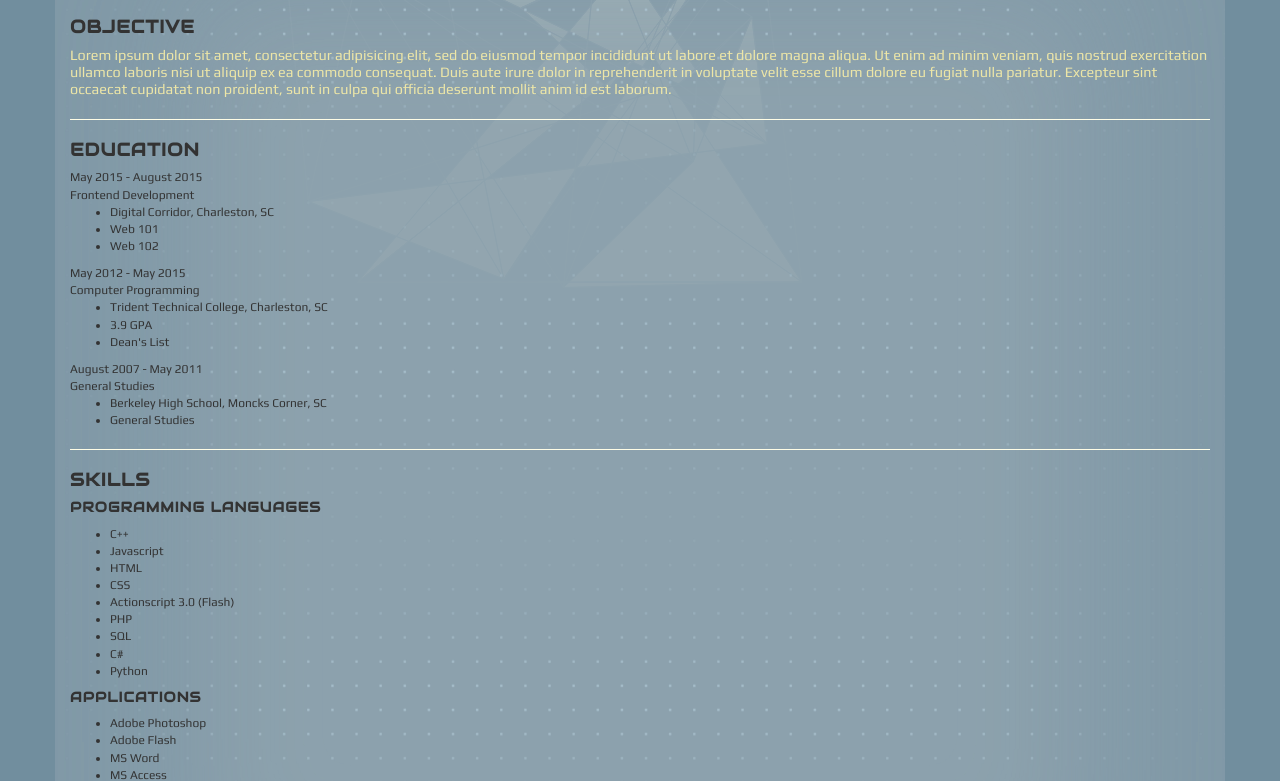
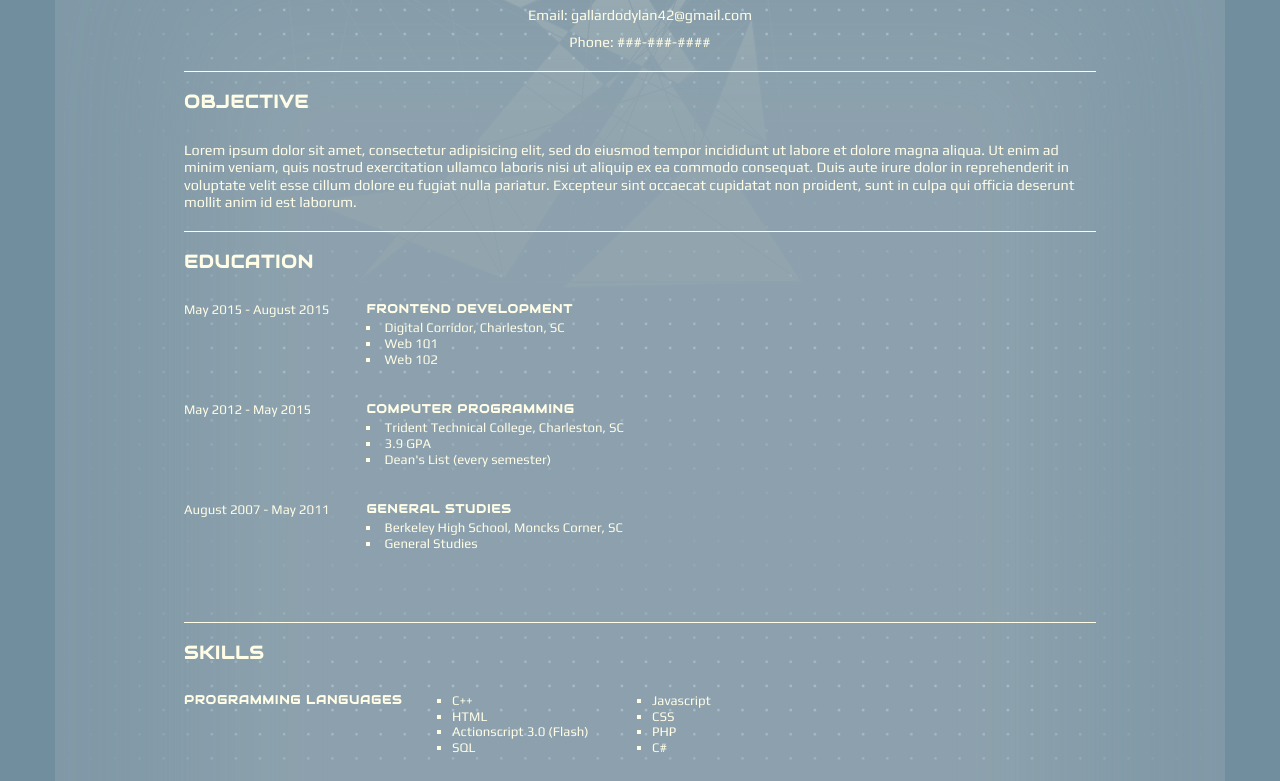
Before and after one commit to CriticalMammal/personal_website, a website: page dylangallardo.com/resume.html in a window 1280 px wide. Shown: the part 356-1137 px from the top of the page. Drawn offline with Linux system fonts and the light colour scheme.

Commit message:
Resume page css
- Created the css for the resume page. It's mostly complete, though the
actual html content may need to be altered.

```diff
--- a/dylangallardo.com/css/resume.css
+++ b/dylangallardo.com/css/resume.css
@@ -1,9 +1,64 @@
+.education-group h1, .education-group h2,
+.education-group h3, .education-group h4,
+.education-group h5, .education-group h6,
+.skill-group h6 {
+    margin: 0 0 5px 0;
+}
+
+p {
+    color: #FFFDE6;
+}
+
+li {
+    list-style-type: square;
+}
+
+#resume-header a {
+    color: #FFFDE6;
+}
+
+#resume-header a:hover {
+    color: #D9D7C3;
+}
+
+.clearfix:after {
+   content: " ";
+   visibility: hidden;
+   display: block;
+   height: 0;
+   clear: both;
+}
+
+.box-text-content {
+    width: 80%;
+    margin: auto;
+}
+
+#resume-education, #resume-skills, #resume-experience {
+    font-size: 1.1em;
+    line-height: 1.2;
+}
+
+.education-details-list,
+.experience-detail-list {
+    list-style-position: inside;
+    padding: 0;
+}
+
+.skill-detail-list li {
+    float: left;
+    width: 200px;
+}
+
+#resume-header {
+    text-align: center;
+}
+
 .resume-dot-pattern {
     z-index: 1;
     position: absolute;
     top: 50%;
     left: 0;
-    /*bottom: 0; */
     right: 0;
     width: 100%;
     height: 100%;
@@ -13,3 +68,28 @@
     background-image: url("../img/box-dot-pattern.png");
     background-size: contain;
 }
+
+.box-text-content {
+    color: #FFFDE6;
+}
+
+.section-head {
+    margin-bottom: 30px;
+}
+
+.education-group .section-split-left {
+    width: 20%;
+}
+.section-split-left {
+    display: inline-block;
+    float: left;
+    width: 25%;
+    height: 100px;
+}
+
+.section-split-right {
+    display: inline-block;
+    float: left;
+    width: 50%;
+    height: 100px;
+}
--- a/dylangallardo.com/resume.html
+++ b/dylangallardo.com/resume.html
@@ -76,7 +76,7 @@
 
     <div class="container">
 
-        <!-- DESCRIPTION INFO BOX -->
+        <!-- RESUME BOX -->
         <div class="row">
             <div class="box">
                 <!-- top corners -->
@@ -87,12 +87,15 @@
 
                 <!-- resume content -->
                 <div class="box-text-content">
-                    <div id="resume-name">
-                        <h2>Dylan Gallardo</h2>
+                    <div id="resume-header">
+                        <h3>Dylan Gallardo</h3>
+                        <p>1401 Sterling Oaks Dr, Moncks Corner, SC 29461</p>
+                        <p>Email: <a href="mailto:gallardodylan42@gmail.com">gallardodylan42@gmail.com</a></p>
+                        <p>Phone: ###-###-####</p>
                     </div>
                     <hr>
                     <div id="resume-objective">
-                        <h4>Objective</h4>
+                        <h4 class="section-head">Objective</h4>
                         <p>Lorem ipsum dolor sit amet, consectetur adipisicing elit, sed do eiusmod
                         tempor incididunt ut labore et dolore magna aliqua. Ut enim ad minim veniam,
                         quis nostrud exercitation ullamco laboris nisi ut aliquip ex ea commodo
@@ -102,44 +105,62 @@
                     </div>
                     <hr>
                     <div id="resume-education">
-                        <h4>Education</h4>
+                        <h4 class="section-head">Education</h4>
                         <!-- CHS Digital Corridor -->
                         <div class="education-group">
+                            <div class="section-split-left">
                                 <div class="education-date">May 2015 - August 2015</div>
-                            <div class="education-major">Frontend Development</div>
+                            </div>
+                            <div class="section-split-right">
+                                <div class="education-major"><h6>Frontend Development</h6></div>
                                 <ul class="education-details-list">
                                     <li>Digital Corridor, Charleston, SC</li>
                                     <li>Web 101</li>
                                     <li>Web 102</li>
                                 </ul>
                             </div>
+                        </div>
+                        <div class="clearfix"></div>
                         <!-- Trident Tech -->
                         <div class="education-group">
+                            <div class="section-split-left">
                                 <div class="education-date">May 2012 - May 2015</div>
-                            <div class="education-major">Computer Programming</div>
+                            </div>
+                            <div class="section-split-right">
+                                <div class="education-major"><h6>Computer Programming</h6></div>
                                 <ul class="education-details-list">
                                     <li>Trident Technical College, Charleston, SC</li>
                                     <li>3.9 GPA</li>
-                                <li>Dean's List</li>
+                                    <li>Dean's List (every semester)</li>
                                 </ul>
                             </div>
+                        </div>
+                        <div class="clearfix"></div>
                         <!-- Berkeley High -->
                         <div class="education-group">
+                            <div class="section-split-left">
                                 <div class="education-date">August 2007 - May 2011</div>
-                            <div class="education-major">General Studies</div>
+                            </div>
+                            <div class="section-split-right">
+                                <div class="education-major"><h6>General Studies</h6></div>
                                 <ul class="education-details-list">
                                     <li>Berkeley High School, Moncks Corner, SC</li>
                                     <li>General Studies</li>
                                 </ul>
                             </div>
+                        </div>
+                        <div class="clearfix"></div>
                     </div> <!-- END resume-education -->
                     <hr>
 
                     <div id="resume-skills">
-                        <h4>Skills</h4>
+                        <h4 class="section-head">Skills</h4>
                         <!-- programming languages skill group -->
                         <div class="skill-group">
-                            <h5>Programming Languages</h5>
+                            <div class="section-split-left">
+                                <h6>Programming Languages</h6>
+                            </div>
+                            <div class="section-split-right">
                                 <ul class="skill-detail-list">
                                     <li>C++</li>
                                     <li>Javascript</li>
@@ -149,15 +170,20 @@
                                     <li>PHP</li>
                                     <li>SQL</li>
                                     <li>C#</li>
-                                <li>Python</li>
                                 </ul>
+                            </div>
+                            <div class="clearfix"></div>
                         </div>
                         <!-- Applications -->
                         <div class="skill-group">
-                            <h5>Applications</h5>
+                            <div class="section-split-left">
+                                <h6>Applications</h6>
+                            </div>
+                            <div class="section-split-right">
                                 <ul class="skill-detail-list">
                                     <li>Adobe Photoshop</li>
                                     <li>Adobe Flash</li>
+                                    <li>Version Control (GIT)</li>
                                     <li>MS Word</li>
                                     <li>MS Access</li>
                                     <li>MS Excel</li>
@@ -165,11 +191,13 @@
                                     <li>Ableton Live</li>
                                 </ul>
                             </div>
+                        </div>
                     </div> <!-- END resume-skills -->
+                    <div class="clearfix"></div>
                     <hr>
 
                     <div id="resume-experience">
-                        <h4>Experience</h4>
+                        <h4 class="section-head">Experience</h4>
                         <ul class="experience-detail-list">
                             <li>Repeat Participant in Ludum Dare, a video game software design competition.</li>
                             <li>Completed multiple software prototypes and projects, working both solo and cooperatively</li>
```
Also changed, not shown: dylangallardo.com/index.html (+1 -1 lines). Lines whose indentation alone changed are shown as unchanged.
